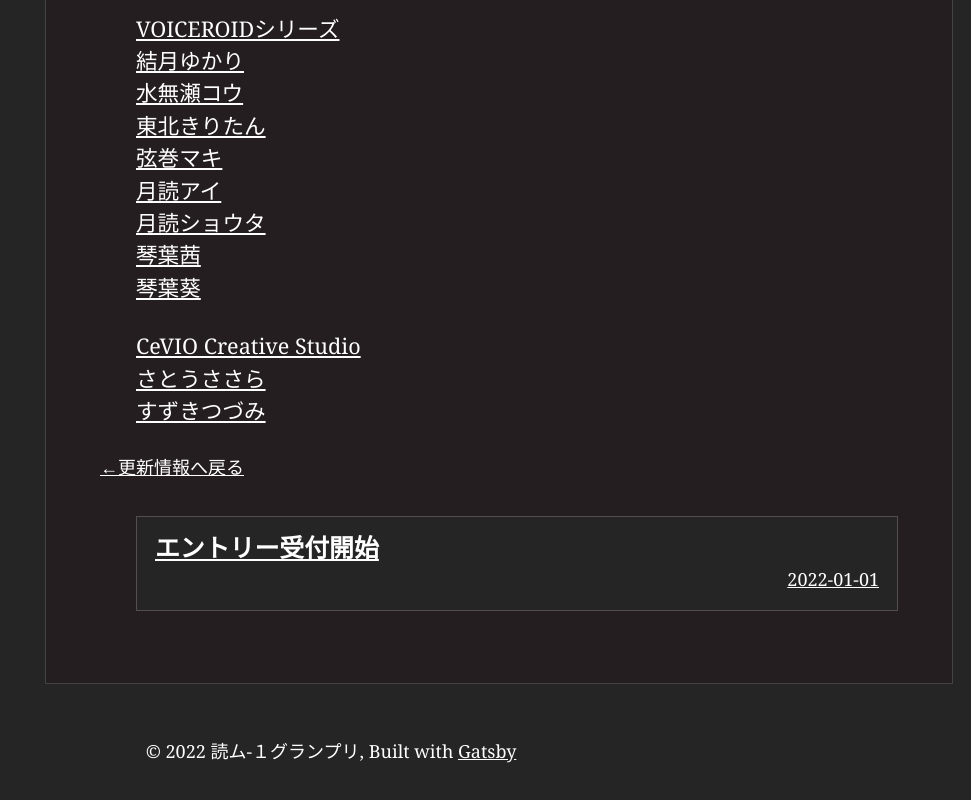
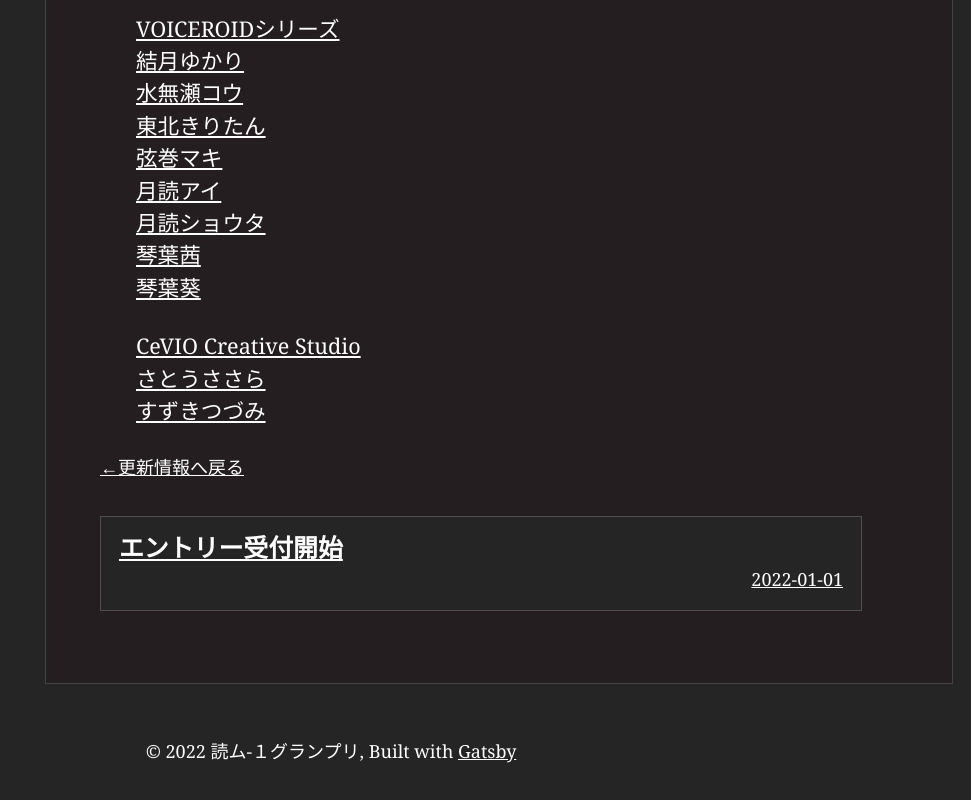
Before and after one commit to yomuonegp2022/yomuonegp2022, a Gatsby site: page /blog/announce/ in a window 1280 px wide. Shown: the part 1704-2504 px from the top of the page, without its empty margins (309-1280 px from the left). Built offline with nearby package versions, Linux system fonts and the light colour scheme; Gatsby itself is replaced by a stand-in of ours.

Commit message:
再修正

```diff
--- a/src/templates/post.js
+++ b/src/templates/post.js
@@ -12,9 +12,18 @@
 			<h4>{frontmatter.date}</h4>
 			<div dangerouslySetInnerHTML={{ __html: html }} />
       <div style={{paddingBottom: `2rem`}}><Link to="/#updates">←更新情報へ戻る</Link></div>
-      {next && (
-        <Link to={next.fields.slug}>
+      {prev && (
+        <Link to={prev.fields.slug}>
           <div class="article" style={{ marginLeft: `2rem` }}>
+            <h3 style={{ padding: 0, marginBottom: `.2rem` }}>
+              {prev.frontmatter.title}
+            </h3>
+            <div style={{ textAlign: `right` }}>{prev.frontmatter.date}</div>
+          </div>
+        </Link>
+      )}
+      {next && ( <Link to={next.fields.slug}>
+          <div class="article" style={{ marginRight: `2rem` }}>
             <h3 style={{ padding: 0, marginBottom: `.2rem` }}>
               {next.frontmatter.title}
             </h3>
@@ -22,15 +31,6 @@
           </div>
         </Link>
       )}
-      {prev && ( <Link to={prev.fields.slug}>
-          <div class="article" style={{ marginRight: `2rem` }}>
-            <h3 style={{ padding: 0, marginBottom: `.2rem` }}>
-              {prev.frontmatter.title}
-            </h3>
-            <div style={{ textAlign: `right` }}>{prev.frontmatter.date}</div>
-          </div>
-        </Link>
-      )}
     </Layout>
   )
 }
```
